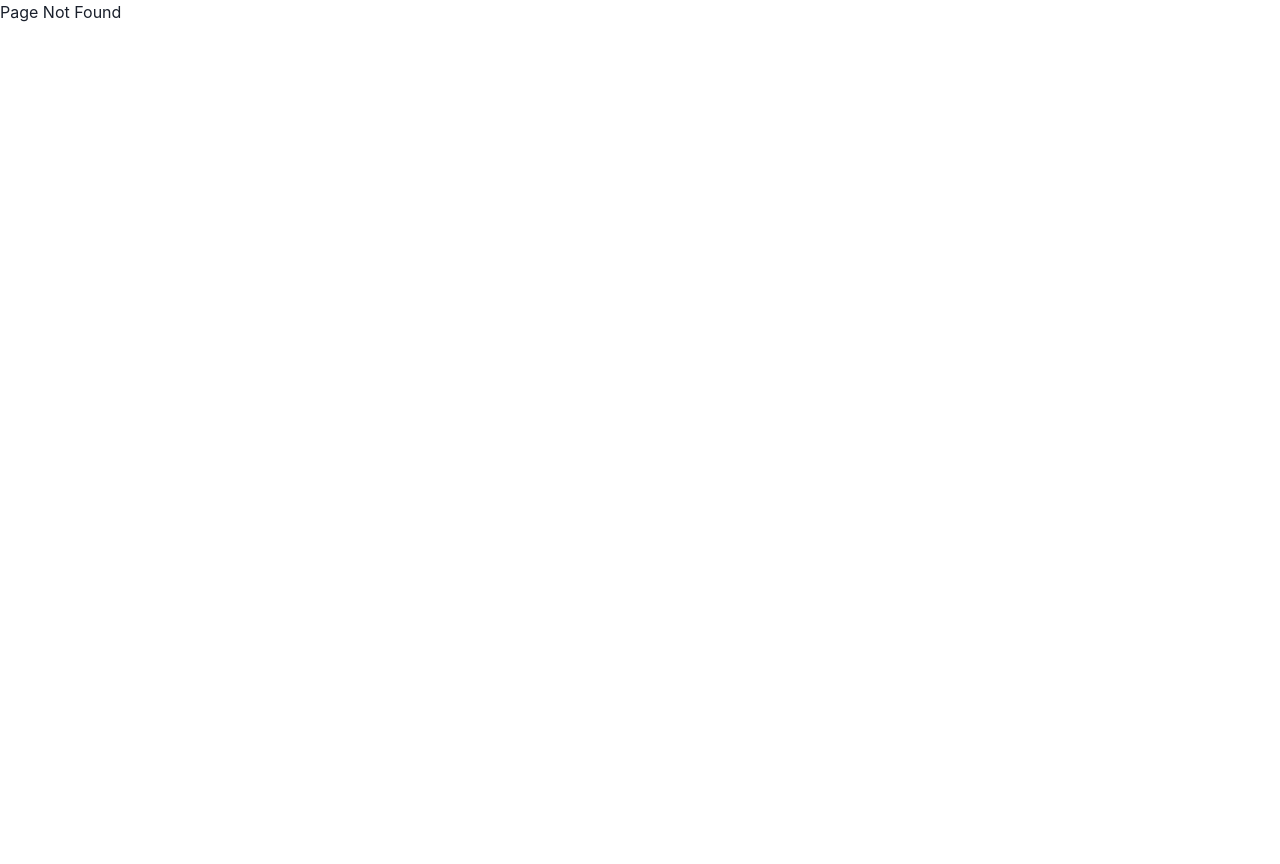
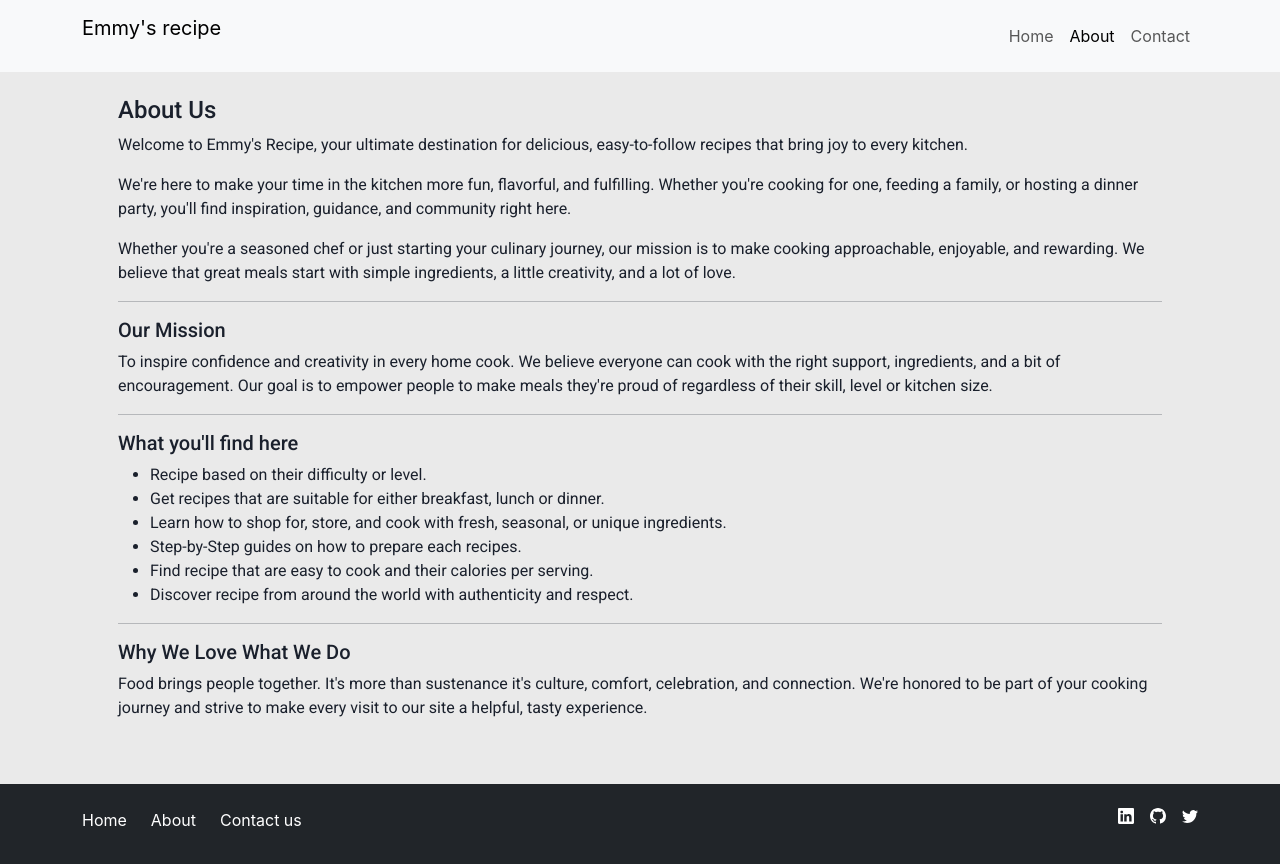
Before and after one commit to SogelolaMoriojuoluwa/recipes-project, a React (Vite) app: page /about in a window 1280 px wide. Before the commit this address had no page. Shown: the top 864 px of the page. Before the commit the page ends 800 px from the top, so only its background shows below. Built offline with nearby package versions, Linux system fonts and the light colour scheme; a web font is replaced by a local one.

Commit message:
created an about page in recipe website

```diff
--- /dev/null
+++ b/src/assets/AboutPage.css
@@ -0,0 +1,4 @@
+.about{
+    background-color: #EAEAEA;
+     font-family: "Roboto", sans-serif;
+}
--- a/src/assets/Header.css
+++ b/src/assets/Header.css
@@ -13,19 +13,19 @@
 .carousel-caption{
    position: absolute;
    bottom: 20%;
-   left: 30%;
+   left: 35%;
 
 }
 .slide-text{
     font-family: "Savate", sans-serif;
-    width: 450px;
+    max-width: 450px;
     font-size: 45px;
     /* nt-family: "Oswald", sans-serif; */
 }
 .slide-sub{
     font-family: "Roboto", sans-serif;
     font-size: 20px;
-     width: 500px;
+     max-width: 500px;
 }
 .arrow{
     position: absolute;
--- a/src/assets/RecipeList.css
+++ b/src/assets/RecipeList.css
@@ -52,7 +52,7 @@ border: none;
      font-family: "Oswald", sans-serif;
 }
 .card-title{
-    font-family: "Oswald", sans-serif;
+     font-family: "Roboto", sans-serif;
     font-size: 17px;
 }
 .card-value{
--- a/src/component/Footer.jsx
+++ b/src/component/Footer.jsx
@@ -6,13 +6,7 @@ import { Link } from "react-router-dom"
     <>
     <footer className="bg-dark ">
     <div className="container py-4 text-white d-flex justify-content-between">
-      <div>
-        <h4>
-          <Link to='/' className="text-decoration-none text-white">
-          Emmy's Recipe
-          </Link>
-          </h4>
-      </div>
+
       <div className="d-flex gap-4">
          <p>
           <Link className="text-decoration-none text-white" to= '/'>
--- a/src/component/Header.jsx
+++ b/src/component/Header.jsx
@@ -21,7 +21,7 @@ const slideSub = [
     "Indulge your sweet tooth with desserts that are as dreamy as they are delicious.",
   "Enjoy everyday eating different dishes with family.",
   "Who says easy can't be elegant? Discover recipes that are stunning on the plate and simple in the kitchen.",
-  "Whether you're craving comfort or adventure, we’ve got something delicious in store."
+  "Whether you're craving comfort or adventure, we've got something delicious in store."
 
 
 
@@ -38,7 +38,8 @@ const slideSub = [
 
     return(
         <>
-        <div id="carouselExampleAutoplaying" className="carousel slide" data-bs-ride="carousel"  data-bs-interval="10000">
+
+          <div id="carouselExampleAutoplaying" className="carousel slide" data-bs-ride="carousel"  >
   <div className="carousel-inner">
     {/* <i class="bi bi-arrow-down"></i> */}
 
@@ -82,6 +83,7 @@ const slideSub = [
 </div>
 
 
+
         </>
     )
 }
--- a/src/component/RecipeList.jsx
+++ b/src/component/RecipeList.jsx
@@ -64,9 +64,9 @@ const paginatedRecipes = recipes.slice((currentPage - 1) * limit, currentPage *
     <div className="container p-3">
       <h4 className="heading">Discover Simple, Delicious and the Best Recipes</h4>
 
-       <div className="d-flex justify-content-between flex-lg-row flex-sm-column">
+       <div className="row ">
 
-          <div className=" mb-3">
+         <div className=" mb-3 col-lg-6 col-md-12">
             <input className="form-control me-2 search"id="search" type="search" placeholder="Search" aria-label="Search" value={searchQuery}
            onChange={(e) => {
             setSearchQuery(e.target.value);
@@ -75,7 +75,8 @@ const paginatedRecipes = recipes.slice((currentPage - 1) * limit, currentPage *
 
           </div>
 
-          <div className="d-flex gap-3 mb-3 justify-content-sm-end">
+          <div className="col-lg-6 col-md-12">
+            <div className="d-flex gap-3 mb-3 justify-content-sm-end">
             <div>
               <p  className="mb-0 mt-2 dif">Difficulty</p>
             </div>
@@ -103,6 +104,7 @@ const paginatedRecipes = recipes.slice((currentPage - 1) * limit, currentPage *
 
           </div>
 
+          </div>
         </div>
 
         <div className="row gy-4 ">
--- a/src/pages/AboutPage.jsx
+++ b/src/pages/AboutPage.jsx
@@ -1,9 +1,43 @@
-import React from 'react'
+import NavBar from "../component/NavBar"
+import Footer from "../component/Footer"
+import '../assets/AboutPage.css'
 
  function AboutPage() {
   return (
     <>
-    <p>Page Not Found</p></>
+    <NavBar />
+    <section className="about">
+         <div className='container p-5 mt-5 '>
+      <h4>About Us</h4>
+      <p>
+      Welcome to Emmy's Recipe, your ultimate destination for delicious, easy-to-follow recipes that bring joy to every kitchen.
+    </p>
+    <p>We're here to make your time in the kitchen more fun, flavorful, and fulfilling. Whether you're cooking for one, feeding a family, or hosting a dinner party, you'll find inspiration, guidance, and community right here.</p>
+    <p>Whether you're a seasoned chef or just starting your culinary journey, our mission is to make cooking approachable, enjoyable, and rewarding. We believe that great meals start with simple ingredients, a little creativity, and a lot of love.</p>
+    <hr />
+    <h5>Our Mission</h5>
+    <p>To inspire confidence and creativity in every home cook.
+    We believe everyone can cook with the right support, ingredients, and a bit of encouragement. Our goal is to empower people to make meals they're proud of regardless of their skill, level or kitchen size.
+    </p>
+    <hr />
+    <h5>What you'll find here</h5>
+    <ul>
+      <li>Recipe based on their difficulty or level.</li>
+      <li>Get recipes that are suitable for either breakfast, lunch or dinner.</li>
+      <li>Learn how to shop for, store, and cook with fresh, seasonal, or unique ingredients. </li>
+      <li>Step-by-Step guides on how to prepare each recipes.</li>
+      <li>Find recipe that are easy to cook and their calories per serving.</li>
+      <li>Discover recipe from around the world with authenticity and respect.</li>
+    </ul>
+    <hr />
+    <h5> Why We Love What We Do</h5>
+    <p>Food brings people together. It's more than sustenance it's culture, comfort, celebration, and connection. We're honored to be part of your cooking journey and strive to make every visit to our site a helpful, tasty experience.</p>
+    </div>
+
+    </section>
+
+    <Footer />
+    </>
   )
 }
 export default AboutPage
```
